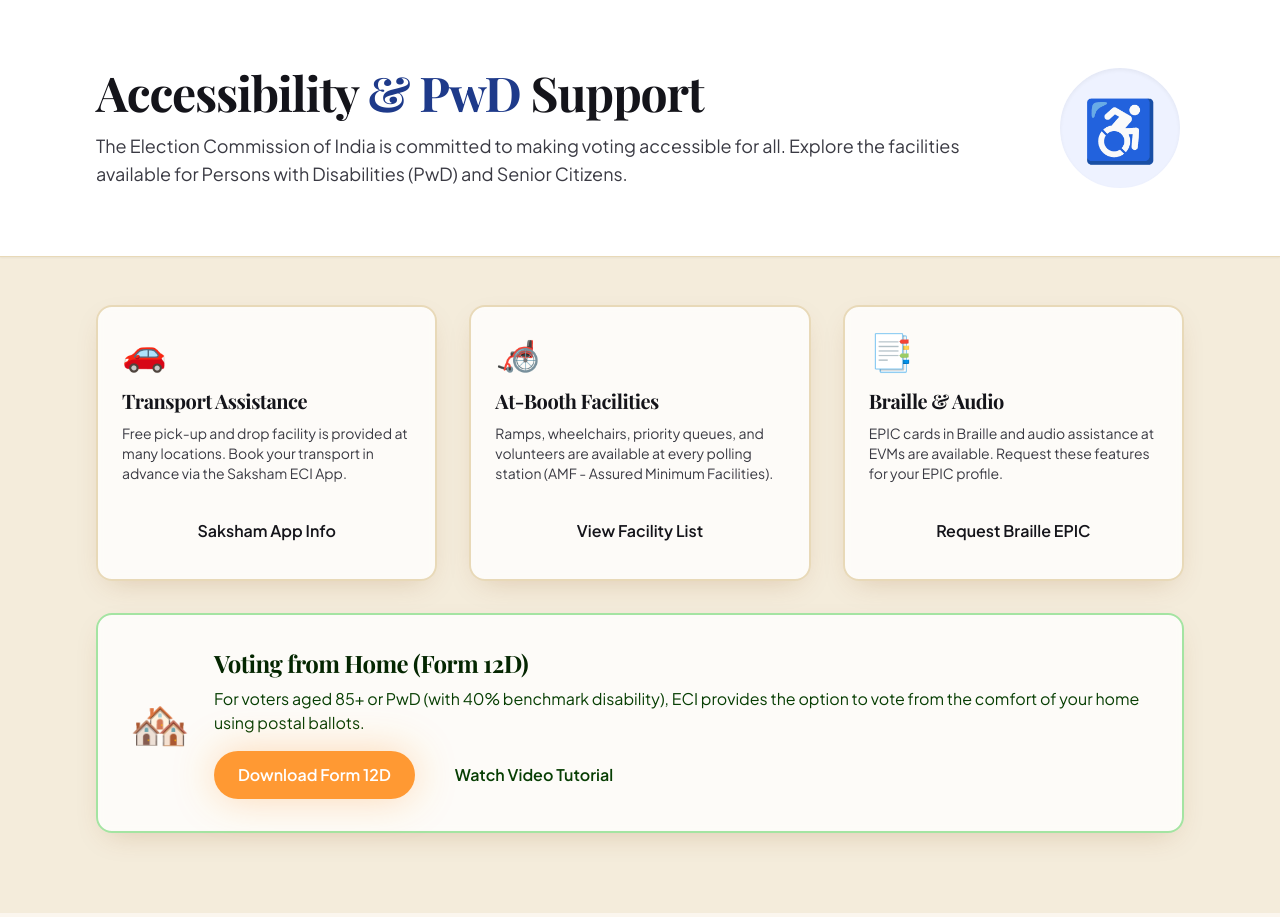
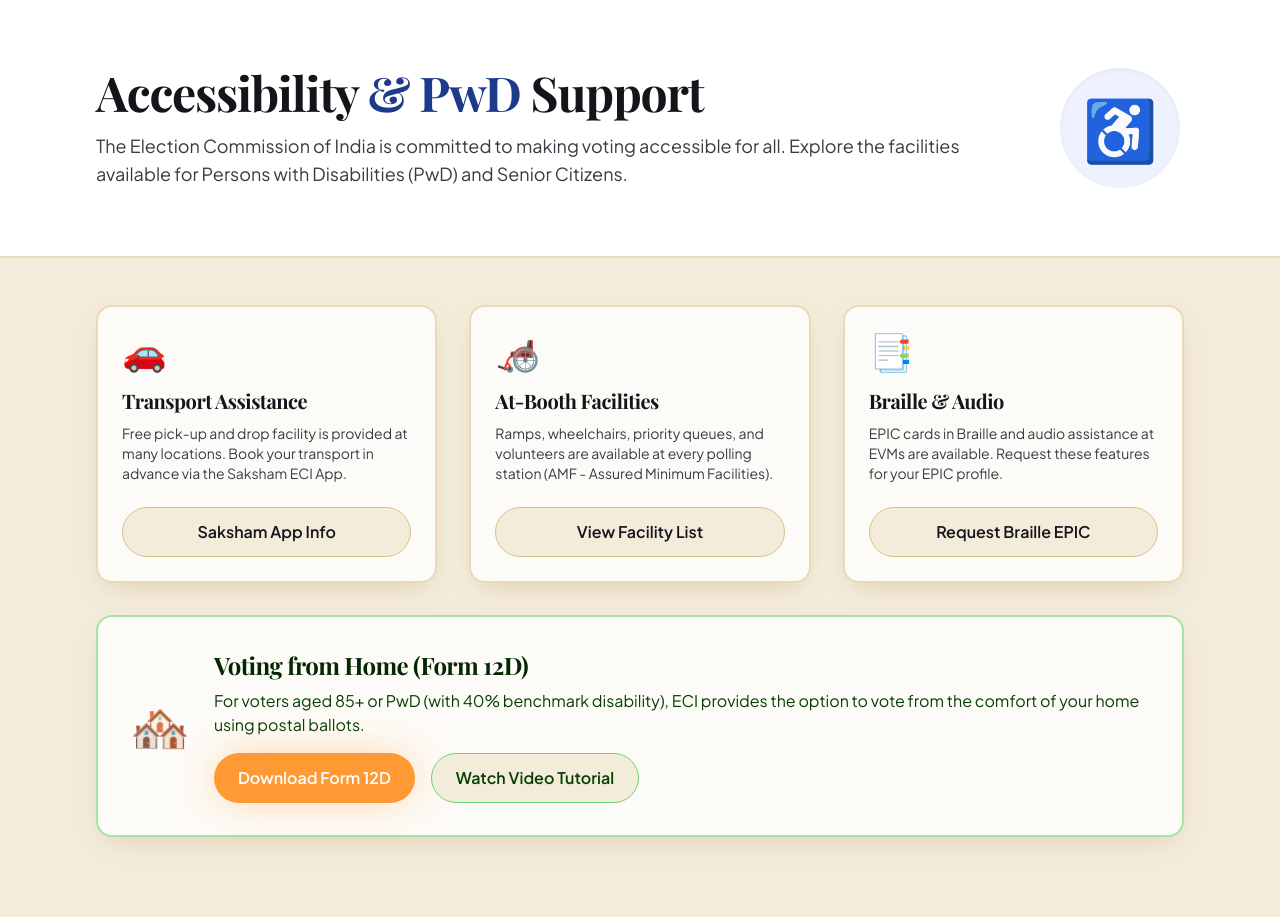
Before and after one commit to paras-lehana/electnation, a Next.js app in the folder apps/web/: page /pwd in a window 1280 px wide. Built offline with nearby package versions, Linux system fonts and the light colour scheme.

Commit message:
Fix GeminiClient method call and invalid Button props

```diff
--- a/apps/web/app/migrant-corner/page.tsx
+++ b/apps/web/app/migrant-corner/page.tsx
@@ -65,8 +65,8 @@ export default function MigrantCornerPage() {
               </p>
             </div>
             <div className="flex gap-4">
-              <Button size="lg" className="bg-white text-indigo-900 hover:bg-gray-100">Find Trains/Buses</Button>
-              <Button size="lg" variant="outline" className="border-white text-white hover:bg-indigo-800">Add to Calendar</Button>
+              <Button className="bg-white text-indigo-900 hover:bg-gray-100">Find Trains/Buses</Button>
+              <Button variant="ghost" className="border-white text-white hover:bg-indigo-800">Add to Calendar</Button>
             </div>
           </div>
         </Card>
--- a/apps/web/app/onboarding/page.tsx
+++ b/apps/web/app/onboarding/page.tsx
@@ -118,7 +118,7 @@ export default function OnboardingPage() {
 
           <div className="mt-12 flex justify-between gap-4">
             <Button
-              variant="outline"
+              variant="ghost"
               disabled={currentStep === 0}
               onClick={() => setCurrentStep(currentStep - 1)}
             >
--- a/apps/web/app/play/scenario/[id]/page.tsx
+++ b/apps/web/app/play/scenario/[id]/page.tsx
@@ -34,7 +34,7 @@ export default function ScenarioPage() {
           <div className="text-6xl mb-6">{scenario.content[0].image}</div>
           <h1 className="font-display text-4xl font-bold text-ink-900 mb-6">{scenario.title}</h1>
           <p className="text-xl text-ink-700 mb-8 leading-relaxed">{scenario.content[0].text}</p>
-          <Button size="lg" className="w-full text-lg py-6 bg-saffron-600 hover:bg-saffron-700" onClick={() => setStep(1)}>
+          <Button className="w-full text-lg py-6 bg-saffron-600 hover:bg-saffron-700" onClick={() => setStep(1)}>
             Continue →
           </Button>
         </Card>
@@ -77,7 +77,7 @@ export default function ScenarioPage() {
               <p>{scenario.choices[selectedChoice].feedback}</p>
 
               <div className="mt-6 flex gap-4">
-                <Button variant="outline" className="flex-1 bg-white" onClick={() => router.push('/play')}>
+                <Button variant="ghost" className="flex-1 bg-white" onClick={() => router.push('/play')}>
                   Back to Hub
                 </Button>
                 {scenario.choices[selectedChoice].isCorrect && (
--- a/apps/web/app/pwd/page.tsx
+++ b/apps/web/app/pwd/page.tsx
@@ -29,21 +29,21 @@ export default function PwdPage() {
           <span className="text-4xl mb-4 block">🚗</span>
           <h3 className="font-display text-xl font-bold text-ink-900 mb-2">Transport Assistance</h3>
           <p className="text-sm text-ink-700 mb-6">Free pick-up and drop facility is provided at many locations. Book your transport in advance via the Saksham ECI App.</p>
-          <Button variant="outline" className="w-full">Saksham App Info</Button>
+          <Button variant="ghost" className="w-full">Saksham App Info</Button>
         </Card>
 
         <Card className="bg-white border-2 border-khadi-200">
           <span className="text-4xl mb-4 block">🦽</span>
           <h3 className="font-display text-xl font-bold text-ink-900 mb-2">At-Booth Facilities</h3>
           <p className="text-sm text-ink-700 mb-6">Ramps, wheelchairs, priority queues, and volunteers are available at every polling station (AMF - Assured Minimum Facilities).</p>
-          <Button variant="outline" className="w-full">View Facility List</Button>
+          <Button variant="ghost" className="w-full">View Facility List</Button>
         </Card>
 
         <Card className="bg-white border-2 border-khadi-200">
           <span className="text-4xl mb-4 block">📑</span>
           <h3 className="font-display text-xl font-bold text-ink-900 mb-2">Braille & Audio</h3>
           <p className="text-sm text-ink-700 mb-6">EPIC cards in Braille and audio assistance at EVMs are available. Request these features for your EPIC profile.</p>
-          <Button variant="outline" className="w-full">Request Braille EPIC</Button>
+          <Button variant="ghost" className="w-full">Request Braille EPIC</Button>
         </Card>
 
         <Card className="md:col-span-3 bg-leaf-50 border-2 border-leaf-200 p-8">
@@ -54,7 +54,7 @@ export default function PwdPage() {
               <p className="text-leaf-800">For voters aged 85+ or PwD (with 40% benchmark disability), ECI provides the option to vote from the comfort of your home using postal ballots.</p>
               <div className="mt-4 flex gap-4">
                 <Button className="bg-leaf-600">Download Form 12D</Button>
-                <Button variant="outline" className="border-leaf-300 text-leaf-800">Watch Video Tutorial</Button>
+                <Button variant="ghost" className="border-leaf-300 text-leaf-800">Watch Video Tutorial</Button>
               </div>
             </div>
           </div>
```
Also changed, not shown: 1 other file (tests, documents, lock files or other folders).
